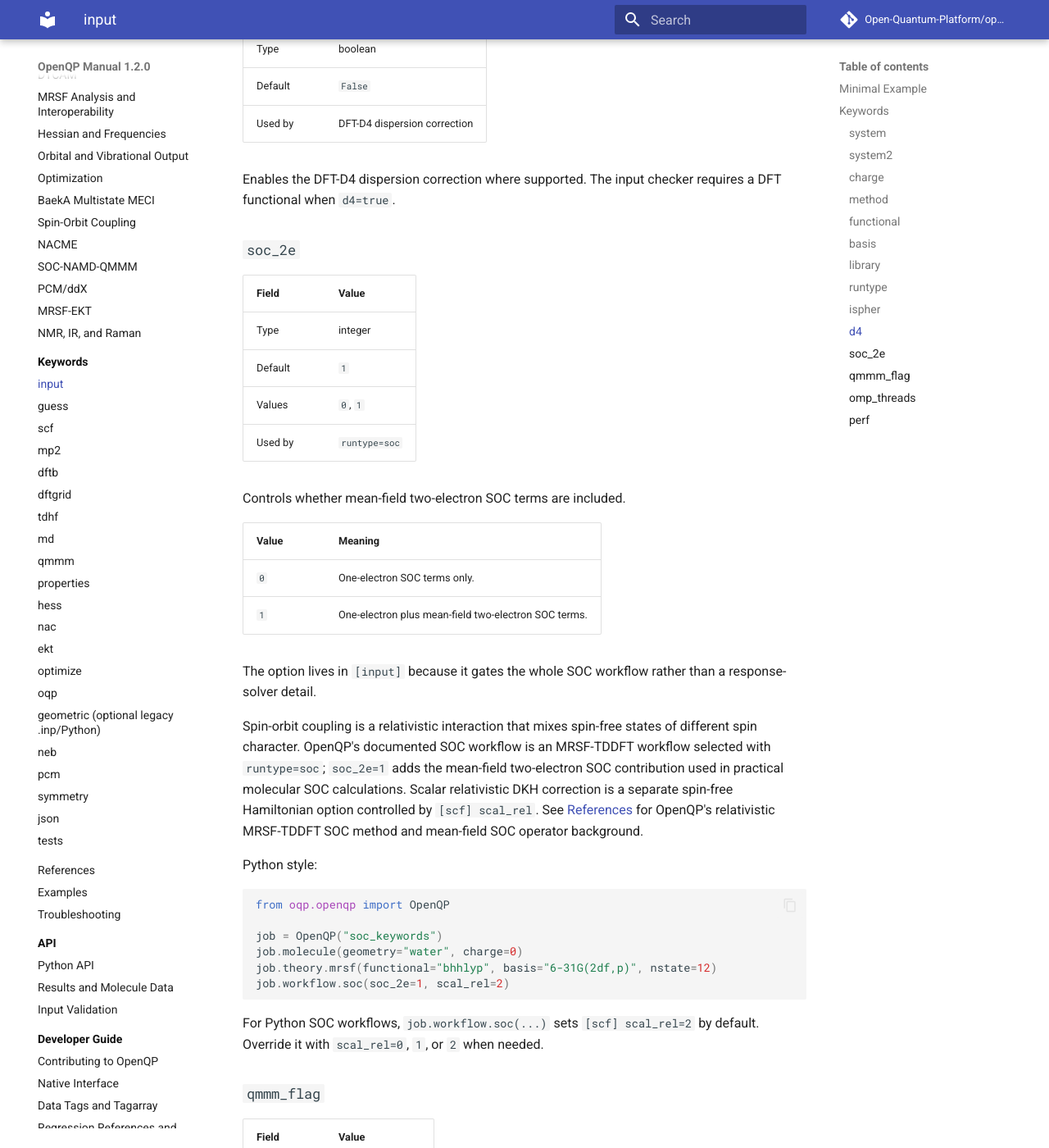
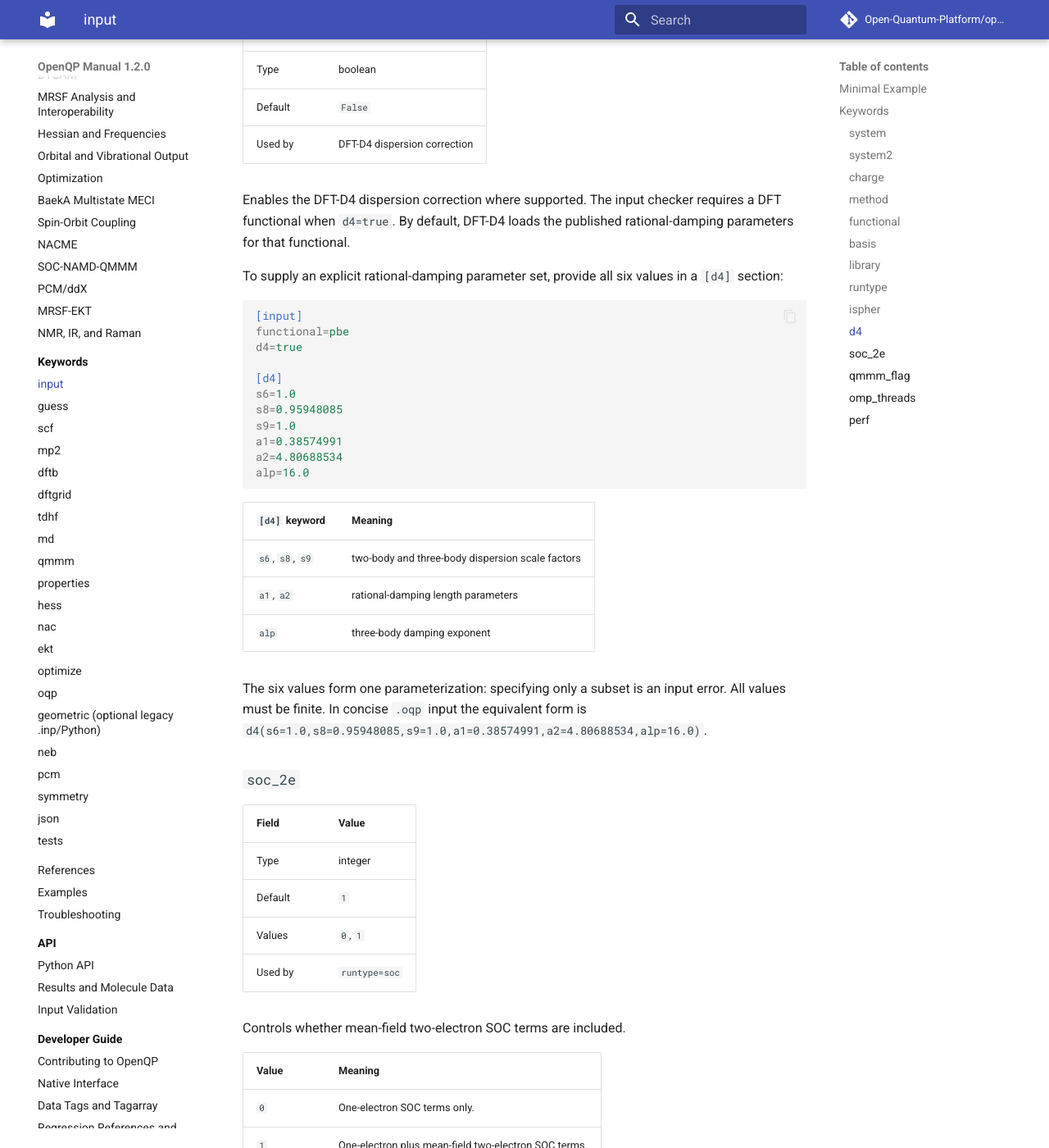
Before and after one commit to Open-Quantum-Platform/openqp-docs, an MkDocs documentation site: the page built from docs/keywords/input.md, in a window 1280 px wide and 1400 px high, scrolled down 6170 px. Shown: the whole window at 82% size. Built offline with MkDocs 1.6.1 and Material for MkDocs 9.7.7, drawn with Linux system fonts in a browser that asks for light colours; comment, search, counter and statistics services are not loaded; some of the changed text lies outside the part shown.

Commit message:
Document charge-aware DFT-D4 damping controls

````diff
--- a/docs/keywords/input.md
+++ b/docs/keywords/input.md
@@ -68,7 +68,9 @@
 | Used by | electron count for all workflows |
 
 Sets the total molecular charge. Keep `charge`, `[scf] multiplicity`, and the
-chosen reference type physically consistent.
+chosen reference type physically consistent. When DFT-D4 is enabled, this same
+charge is passed to DFT-D4's charge model; charged systems are therefore no
+longer evaluated as neutral dispersion models.
 
 ### `method`
 
@@ -223,7 +225,35 @@
 | Used by | DFT-D4 dispersion correction |
 
 Enables the DFT-D4 dispersion correction where supported. The input checker
-requires a DFT functional when `d4=true`.
+requires a DFT functional when `d4=true`. By default, DFT-D4 loads the published
+rational-damping parameters for that functional.
+
+To supply an explicit rational-damping parameter set, provide all six values in
+a `[d4]` section:
+
+```ini
+[input]
+functional=pbe
+d4=true
+
+[d4]
+s6=1.0
+s8=0.95948085
+s9=1.0
+a1=0.38574991
+a2=4.80688534
+alp=16.0
+```
+
+| `[d4]` keyword | Meaning |
+| --- | --- |
+| `s6`, `s8`, `s9` | two-body and three-body dispersion scale factors |
+| `a1`, `a2` | rational-damping length parameters |
+| `alp` | three-body damping exponent |
+
+The six values form one parameterization: specifying only a subset is an input
+error. All values must be finite. In concise `.oqp` input the equivalent form is
+`d4(s6=1.0,s8=0.95948085,s9=1.0,a1=0.38574991,a2=4.80688534,alp=16.0)`.
 
 ### `soc_2e`
 
````
Also changed, not shown: docs/api/python-runner.md (+15 -0 lines), docs/oqp-input.md (+5 -1 lines).
